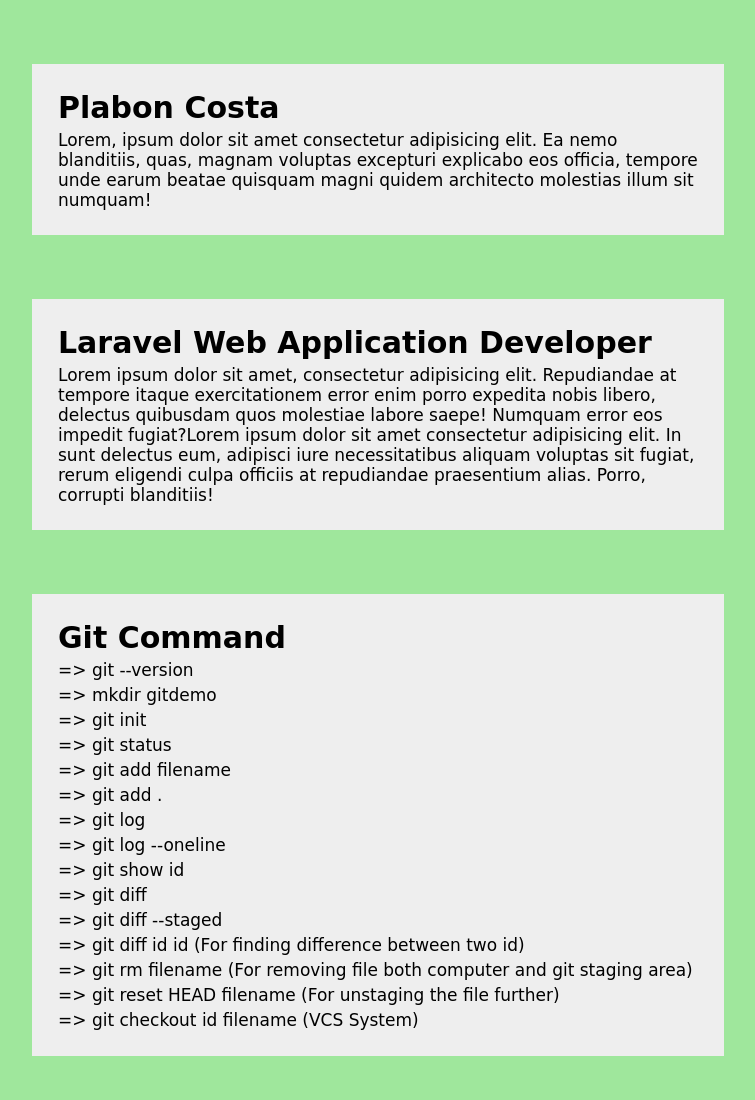
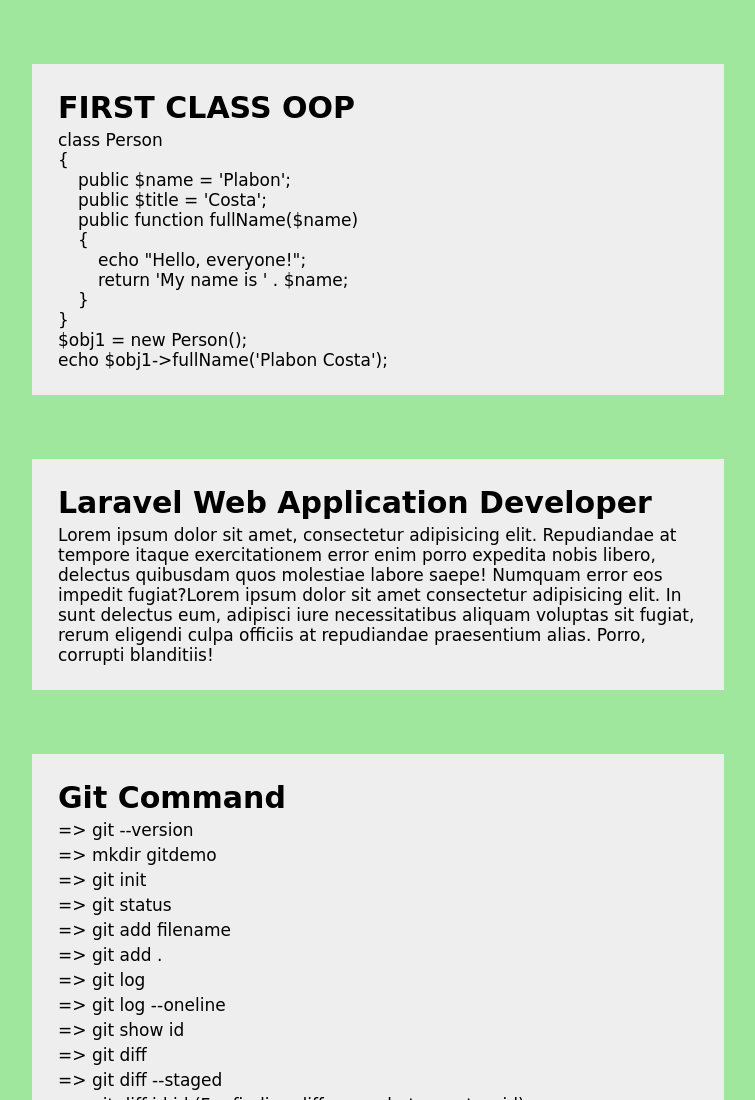
Before and after one commit to plaboncosta/myfirst-github, a plain HTML site: page index.html in a window 1280 px wide. Shown: the top 1100 px of the page, without its empty margins (262-1017 px from the left). Before the commit the page ends 1056 px from the top, so only its background shows below. Drawn offline with Linux system fonts and the light colour scheme.

Commit message:
Adding First OOP Class On Php

```diff
--- a/index.html
+++ b/index.html
@@ -1,5 +1,6 @@
 <!DOCTYPE html>
 <html lang="en">
+
 <head>
     <meta charset="UTF-8">
     <meta name="viewport" content="width=device-width, initial-scale=1.0">
@@ -7,11 +8,28 @@
     <title>Document</title>
     <link rel="stylesheet" href="style.css">
 </head>
+
 <body>
     <!-- Personal Info -->
-    <div class="personal-info">
-        <h2>Plabon Costa</h2>
-        <p>Lorem, ipsum dolor sit amet consectetur adipisicing elit. Ea nemo blanditiis, quas, magnam voluptas excepturi explicabo eos officia, tempore unde earum beatae quisquam magni quidem architecto molestias illum sit numquam!</p>
+    <div class="oop-class">
+        <div class="title">
+            <h2>FIRST CLASS OOP</h2>
+        </div>
+        <div class="description">
+            <p>class Person <br>
+                { <br>
+                    <span class="spacer"></span> public $name = 'Plabon'; <br>
+                    <span class="spacer"></span> public $title = 'Costa'; <br>
+                    <span class="spacer"></span> public function fullName($name) <br>
+                    <span class="spacer"></span> { <br>
+                        <span class="spacer"></span> <span class="spacer"></span> echo "Hello, everyone!"; <br>
+                        <span class="spacer"></span> <span class="spacer"></span> return 'My name is ' . $name; <br>
+                    <span class="spacer"></span> } <br>
+                } <br>
+
+                $obj1 = new Person(); <br>
+                echo $obj1->fullName('Plabon Costa');</p>
+        </div>
     </div>
 
     <!-- Profession -->
@@ -20,7 +38,11 @@
             <h2>Laravel Web Application Developer</h2>
         </div>
         <div class="description">
-            <p>Lorem ipsum dolor sit amet, consectetur adipisicing elit. Repudiandae at tempore itaque exercitationem error enim porro expedita nobis libero, delectus quibusdam quos molestiae labore saepe! Numquam error eos impedit fugiat?Lorem ipsum dolor sit amet consectetur adipisicing elit. In sunt delectus eum, adipisci iure necessitatibus aliquam voluptas sit fugiat, rerum eligendi culpa officiis at repudiandae praesentium alias. Porro, corrupti blanditiis!</p>
+            <p>Lorem ipsum dolor sit amet, consectetur adipisicing elit. Repudiandae at tempore itaque exercitationem
+                error enim porro expedita nobis libero, delectus quibusdam quos molestiae labore saepe! Numquam error
+                eos impedit fugiat?Lorem ipsum dolor sit amet consectetur adipisicing elit. In sunt delectus eum,
+                adipisci iure necessitatibus aliquam voluptas sit fugiat, rerum eligendi culpa officiis at repudiandae
+                praesentium alias. Porro, corrupti blanditiis!</p>
         </div>
     </div>
 
@@ -51,4 +73,5 @@
     </div>
 
 </body>
+
 </html>
--- a/style.css
+++ b/style.css
@@ -4,7 +4,7 @@
     background-color: #9fe79c;
 }
 
-.personal-info, .profession, .git-command{
+.oop-class, .profession, .git-command{
     margin: 5% auto 0%;
     background-color: #eee;
     width: 50%;
@@ -27,3 +27,6 @@
 .git-command ul li span{
     background-color: #eee;
 }
+.spacer{
+    margin-left: 20px;
+}
```
